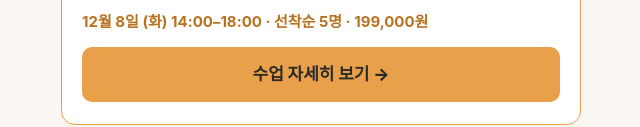
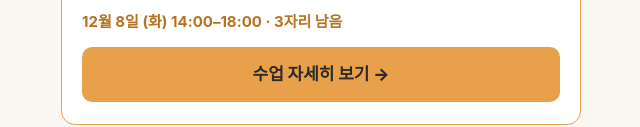
Before and after one commit to creyongfarm-design/portfolio, a plain HTML site: page dm/tripo/index.html in a window 1280 px wide. Shown: the part 6265-6392 px from the top of the page, without its empty margins (319-959 px from the left). Drawn offline with Linux system fonts and the light colour scheme; a web font is replaced by a local one.

Commit message:
트라이포 자료: 수업 안내에서 가격 빼고 3자리 남음
Co-Authored-By: Claude Opus 5.5 <noreply@anthropic.com>

```diff
--- a/dm/tripo/index.html
+++ b/dm/tripo/index.html
@@ -214,7 +214,7 @@ pbr 켜고 텍스처는 detailed로.
     <li>컷편집과 다빈치 21 AI 기능, 납품 출력</li>
     <li>클로드를 다빈치에 연결해서 말로 작업시키는 시연</li>
   </ul>
-  <p class="meta">12월 8일 (화) 14:00–18:00 · 선착순 5명 · 199,000원</p>
+  <p class="meta">12월 8일 (화) 14:00–18:00 · 3자리 남음</p>
   <a class="go" href="/oneday/?utm_source=dm_tripo&amp;utm_medium=dm&amp;utm_campaign=tripo">수업 자세히 보기 →</a>
 </aside>
 
```
